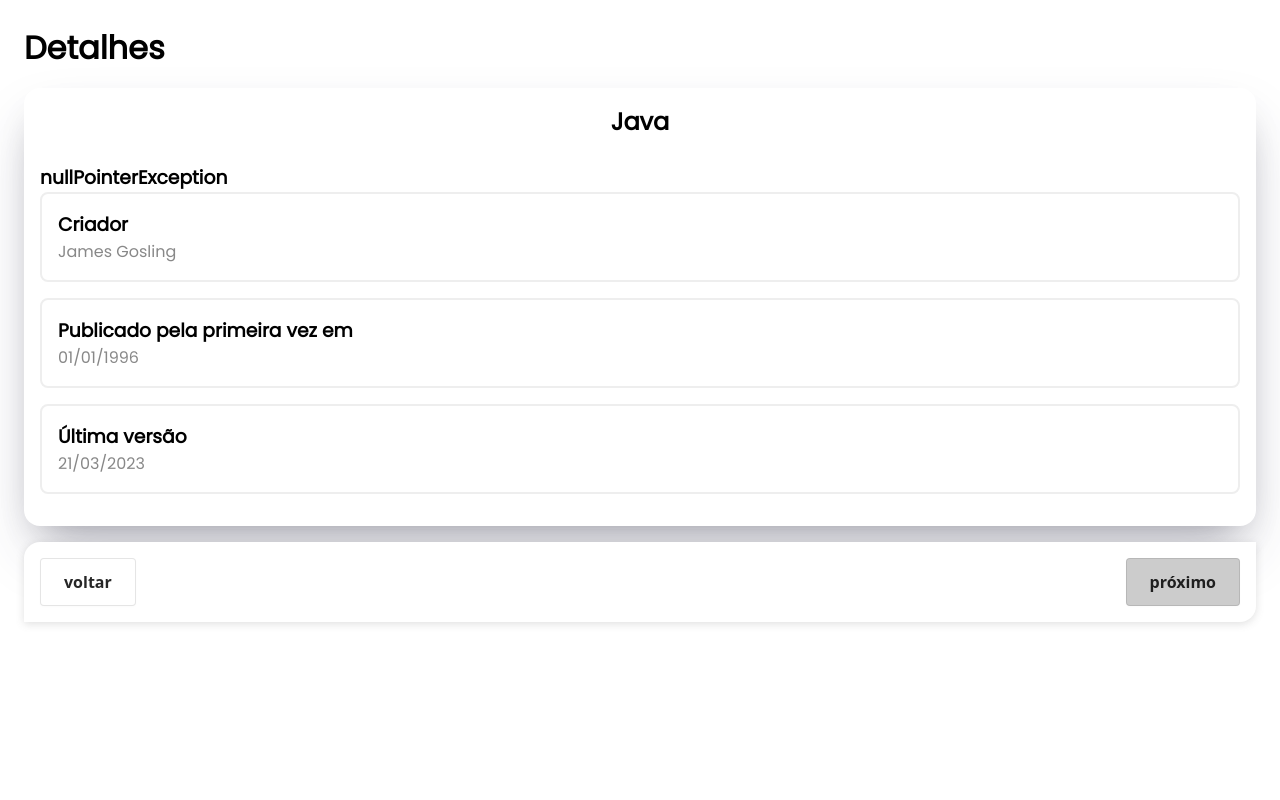
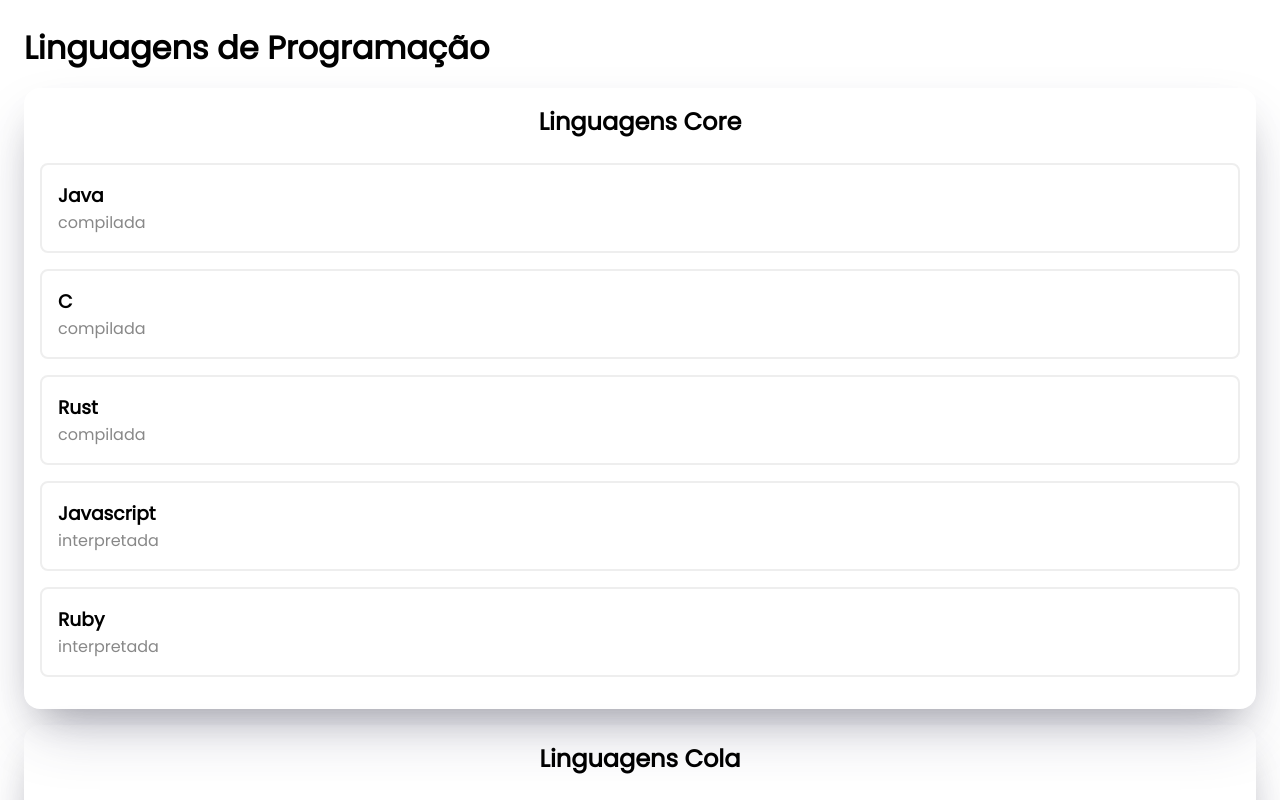
Before and after one commit to ElioNeto/auto-layout, an Angular app: page / in a window 1280 px wide. Shown: the top 800 px of the page. Built offline with nearby package versions, Linux system fonts and the light colour scheme.

Commit message:
page start 1

```diff
--- a/src/app/core/core.component.ts
+++ b/src/app/core/core.component.ts
@@ -177,7 +177,7 @@ export class CoreComponent implements OnInit {
     ],
   };
 
-  currentPage: number = 2;
+  currentPage: number = 1;
   totalPages: number = this.layout.pages.length;
   constructor() {}
   ngOnInit(): void {}
```
